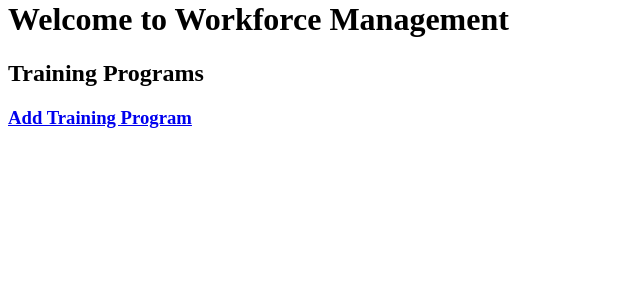
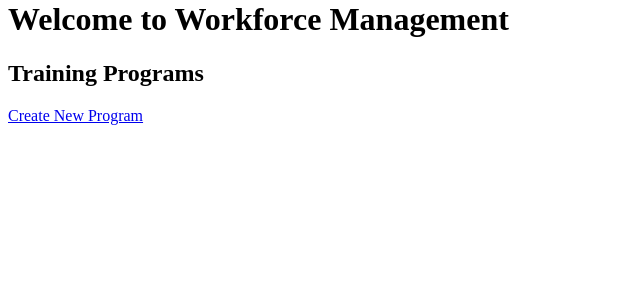
Before and after one commit to NSS-Spontaneous-Spoonbills/Sprint2, a Django app: page /WorkforceManagement/training_programs/ in a window 1280 px wide. Shown: the part 160-460 px from the top of the page, without its empty margins (0-640 px from the left). Run offline with Django 3.2, Linux system fonts and the light colour scheme; data that the repository does not hold is empty.

Commit message:
commit before reviewing another branch

```diff
--- a/WorkforceManagement/templates/WorkforceManagement/Training_Add.html
+++ b/WorkforceManagement/templates/WorkforceManagement/Training_Add.html
@@ -1,9 +1,9 @@
 {% extends 'WorkforceManagement/index.html' %} {% block content %}
 
-<form method='post'>
+<!-- <form method='post'>
     {% csrf_token %}
     {{ form }}
     <input type="submit" value="Save Program">
-  </form>
+</form> -->
 
 {%endblock%}
--- a/WorkforceManagement/templates/WorkforceManagement/Training_List.html
+++ b/WorkforceManagement/templates/WorkforceManagement/Training_List.html
@@ -1,8 +1,7 @@
 {% extends "WorkforceManagement/index.html" %} {% block content %}
 
 <h2>Training Programs</h2>
-<a href="{% url 'training_new' %}"><h3>Add Training Program</h3></a>
-
+<a href="{% url 'training_new' %}">Create New Program</a>
 
 {% for prog in training_progs %}
 <div class="training">
--- a/WorkforceManagement/urls.py
+++ b/WorkforceManagement/urls.py
@@ -14,6 +14,7 @@ urlpatterns = [
     path('employees/new/', views.Employee_Form_View.as_view(), name="new_employee"),
     path('training_programs/', views.Training_List_View, name="training_list"),
     path('training_programs/<int:pk>/', views.Training_Detail_View, name="training_detail"),
+    path('training_programs/add/', views.Training_New_View, name="training_new"),
     path('departments/', views.Department_List_View, name="department_list"),
     path('departments/<int:pk>/', views.Department_Detail_View, name="department_detail"),
     path('departments/new', views.Department_New_View, name='department_new'),
--- a/WorkforceManagement/views/Training_View.py
+++ b/WorkforceManagement/views/Training_View.py
@@ -1,8 +1,7 @@
 from django.shortcuts import render, get_object_or_404
 from django.views.generic import ListView, TemplateView, FormView, DetailView, CreateView
+
 from WorkforceManagement.forms import *
-
-
 from WorkforceManagement.models import Training_Prog
 
 def Training_List_View(request):
@@ -16,7 +15,7 @@ def Training_Detail_View(request, pk):
     prog = get_object_or_404(Training_Prog, pk=pk)
     return render(request, 'WorkforceManagement/Training_Detail.html', {'prog': prog})
 
-def Training_New_View(request, pk):
+def Training_New_View(request):
     """Displays form for updating the program
     """
 
@@ -24,7 +23,7 @@ def Training_New_View(request, pk):
         form = Training_Form(request.POST, instance=prog)
         prog = form.save(commit=False)
         prog.save()
-        return redirect('training_add', pk=prog.pk)
+        return redirect('training_detail', pk=prog.pk)
     else:
-        form = Program_Edit_Form(instance=computer)
+        form = Training_Form(instance=prog)
     return render(request, 'WorkforceManagement/Training_Add.html', {'form': form})
```
